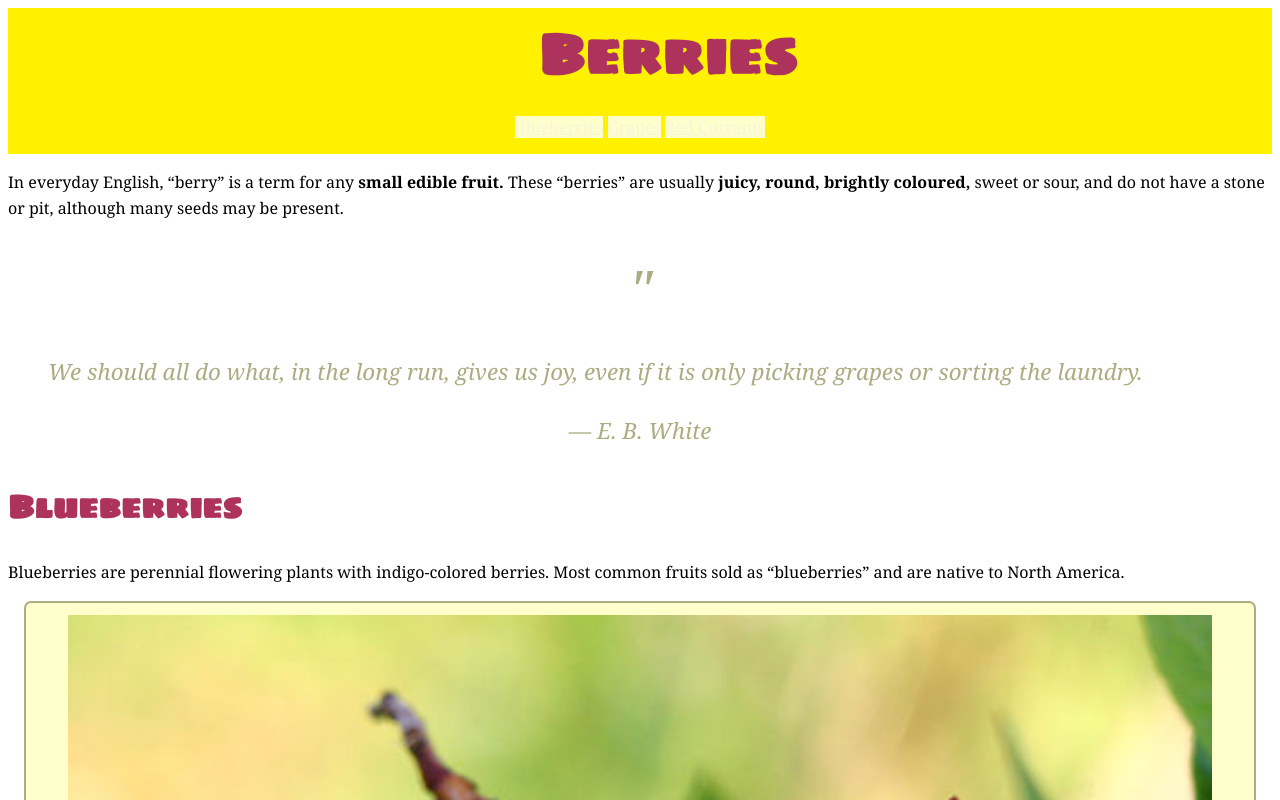
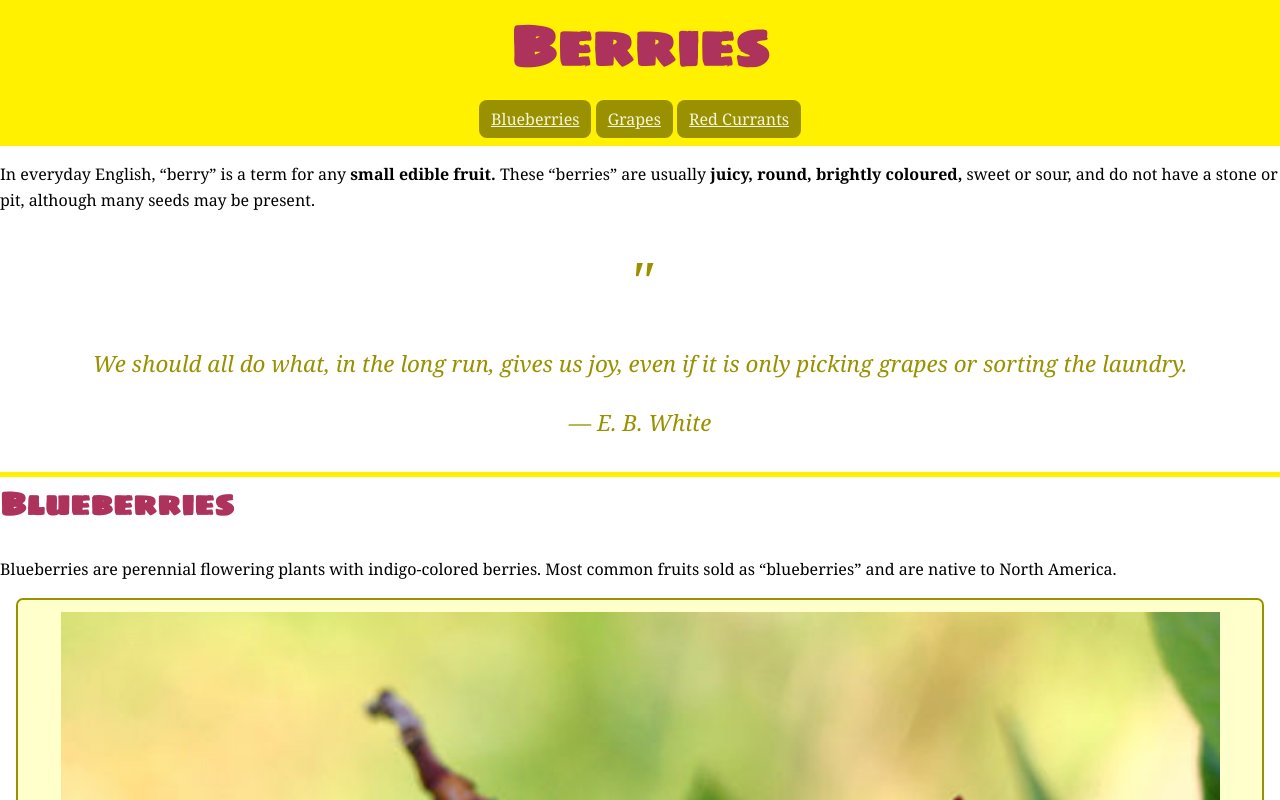
Before and after one commit to sashatran95/dsn1674-project-1, a plain HTML site: page index.html in a window 1280 px wide. Shown: the top 800 px of the page. Drawn offline with Linux system fonts and the light colour scheme.

Commit message:
fixed annoying margins and added border top for h2

```diff
--- a/css/main.css
+++ b/css/main.css
@@ -2,11 +2,15 @@
 Yellow = #FFF100
 Berry Red = #AD335C
 Light Berry Red = #CC0066
-Green Beige = #ACAC83
+Green Beige = #999100
 Bright Beige = #FFFFCC
 */
 html {
 	font-family: Georgia;
+}
+body {
+	padding: 0rem;
+	margin: 0rem;
 
 /*Hover*/
 }
@@ -22,7 +26,8 @@ blockquote{
 	font-family: Georgia;
 	font-size: 1.4rem;
 	font-style: italic;
-	color: #ACAC83
+	color: #999100;
+	text-align: center;
 }
 
 blockquote footer { /*E.B Whtie*/
@@ -31,14 +36,14 @@ blockquote footer { /*E.B Whtie*/
 	font-family: Georgia;
 	font-size: 1.4rem;
 	font-style: italic;
-	color: #ACAC83
+	color: #999100
 }
 /*Navigations*/
 nav a: { /*texts in nav a*/
 	display: inline-block;
 	padding: 0.5rem 0.75rem ;
 	background-color: #FFF100;
-	color: #ACAC83;
+	color: #999100;
 	text-decoration: none;
 	border-radius: 6px;
 	width: 6em;
@@ -59,12 +64,17 @@ nav ul{
 
 nav li{
 	display: inline;
-	background-color: #FFFFCC;
-
+	background-color: #999100;
+	color: white;
+	border-radius: 8px;
+	padding: 0.5rem 0.75rem;
+	width: 6em;
+	font: Georgia;
+	text-decoration: none;
 }
 
-nav a:hover{
-	color: white;
+nav li:hover{
+	color: #CC0066;
 
 }/*Box footer*/
 footer {
@@ -90,12 +100,13 @@ h1 {
 	/*boxes*/
 	font-size: 3.5rem;
 	background-color:#FFF100;
-	padding: 0em 2em 0em 3em;
 	margin: 0;
 	text-align: center;
+	padding: 0;
 }
 h2 {
 	font-size: 2rem;
+	border-top: solid 5px #FFF100;
 
 }
 
@@ -105,6 +116,7 @@ h3 {
 }
 p {
 	line-height: 1.6rem;
+	/*margin: 0;*/
 }
 dt {
 	list-style-type: lower-roman;
@@ -112,7 +124,6 @@ dt {
 	font-size: 0.9rem;
 	font-weight: bold;
 	margin: 0;
-	/*color: #1A4E81;*/
 }
 dd {
 	padding: 0rem;
@@ -125,7 +136,7 @@ dl {
 }/*Image*/
 figure {
 	text-align: center;
-	border: 2px solid #ACAC83;
+	border: 2px solid #999100;
 	border-style: solid;
 	margin: 1rem;
     padding: 0.75rem 0.75rem 0.75rem 0.75rem;
@@ -148,7 +159,7 @@ figurecaption {
 .startquote {
 	font-size: 3.5rem;
 	font-family: Georgia;
-	color: #ACAC83;
+	color: #999100;
 	text-align: center;
 }
 .wiki {
--- a/index.html
+++ b/index.html
@@ -8,6 +8,7 @@
 	<meta charset="utf-8">
 	<title>Berries</title>
 	<link href="css/main.css" rel="stylesheet">
+	<meta name="viewport" content="width=device-width, initial-scale=1">
 	<link href='http://fonts.googleapis.com/css?family=Sigmar+One' rel='stylesheet' type='text/css'>
 </head>
 <body>
```
